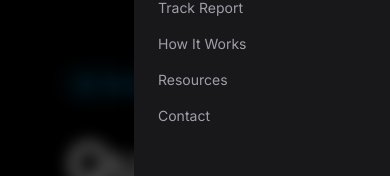
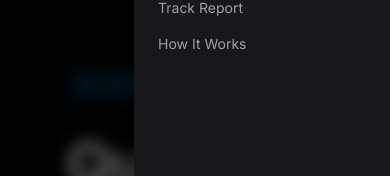
Before and after one commit to harsh6183/QuikAid, a Next.js app: page / in a window 390 px wide. Both pictures are taken after a click on the button 346 px from the left and 32 px from the top of the page. Shown: the part 126-302 px from the top of the page. Built offline with nearby package versions, Linux system fonts and the light colour scheme.

Commit message:
Done changes

```diff
--- a/components/MobileMenu.tsx
+++ b/components/MobileMenu.tsx
@@ -62,20 +62,7 @@ export default function MobileMenu({ isOpen, onClose }: MobileMenuProps) {
             >
               How It Works
             </Link>
-            <Link
-              href="/resources"
-              className="text-sm text-zinc-400 hover:text-white transition-colors"
-              onClick={onClose}
-            >
-              Resources
-            </Link>
-            <Link
-              href="/contact"
-              className="text-sm text-zinc-400 hover:text-white transition-colors"
-              onClick={onClose}
-            >
-              Contact
-            </Link>
+
           </nav>
         </div>
       </div>
```
